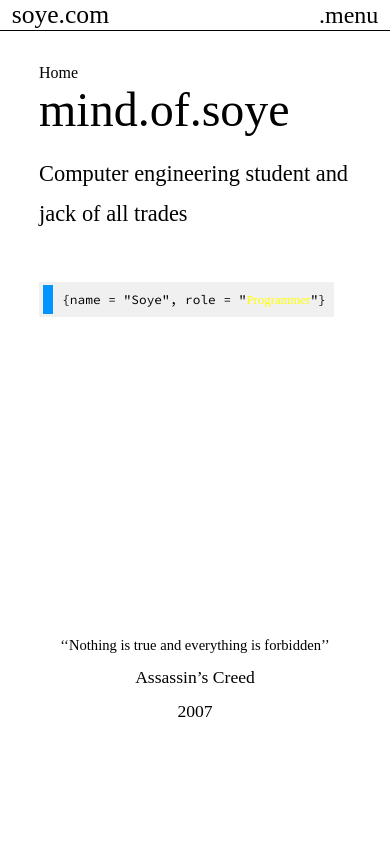
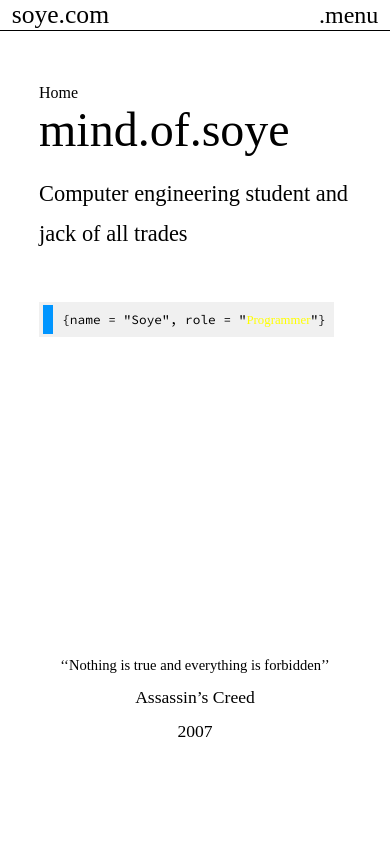
Before and after one commit to soyedotcom/soye.com, a React (Vite) app: page / in a window 390 px wide. Shown: the top 844 px of the page. Built offline with nearby package versions, Linux system fonts and the light colour scheme; a web font is replaced by a local one.

Commit message:
Change rem to vh

```diff
--- a/src/App.css
+++ b/src/App.css
@@ -7,6 +7,6 @@
 
 @media (max-width: 70rem){
   .section-container{
-    margin: 4rem 10vw;
+    margin: 10vh 10vw;
   }
 }
```
